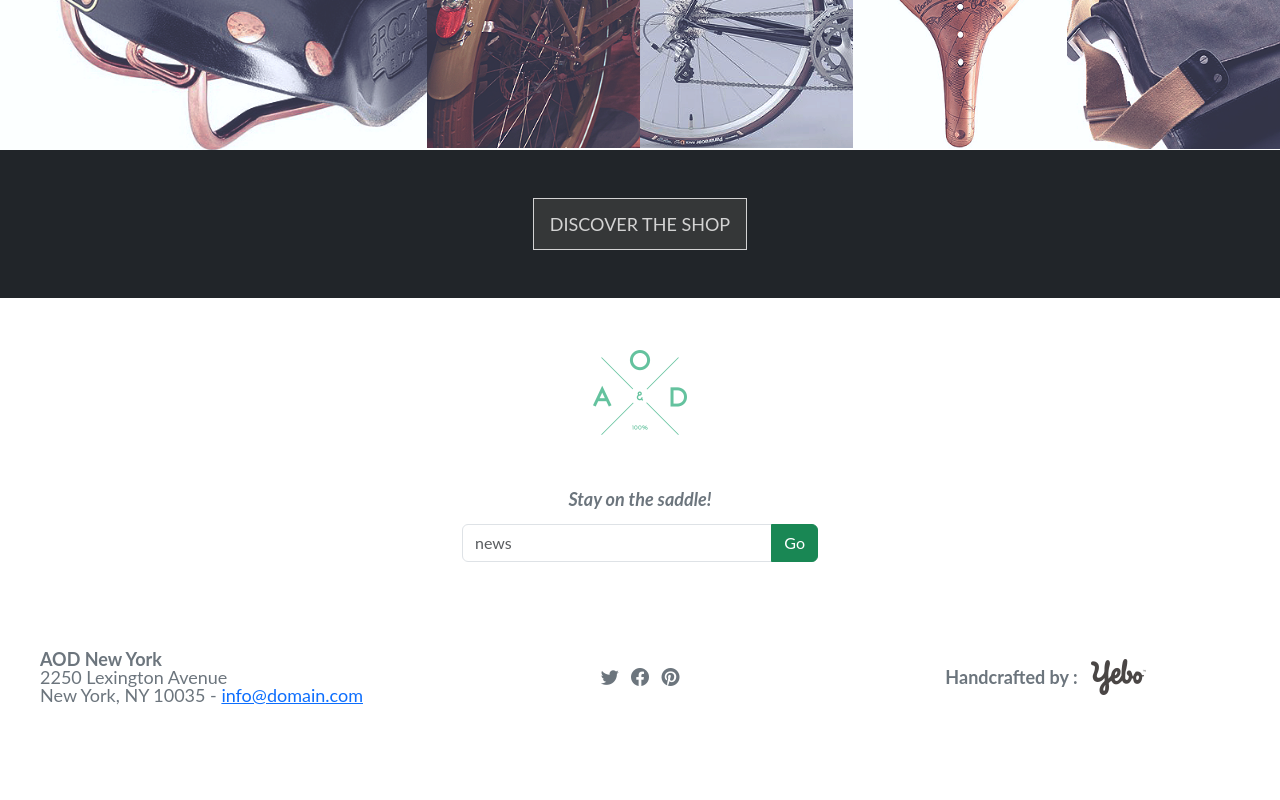
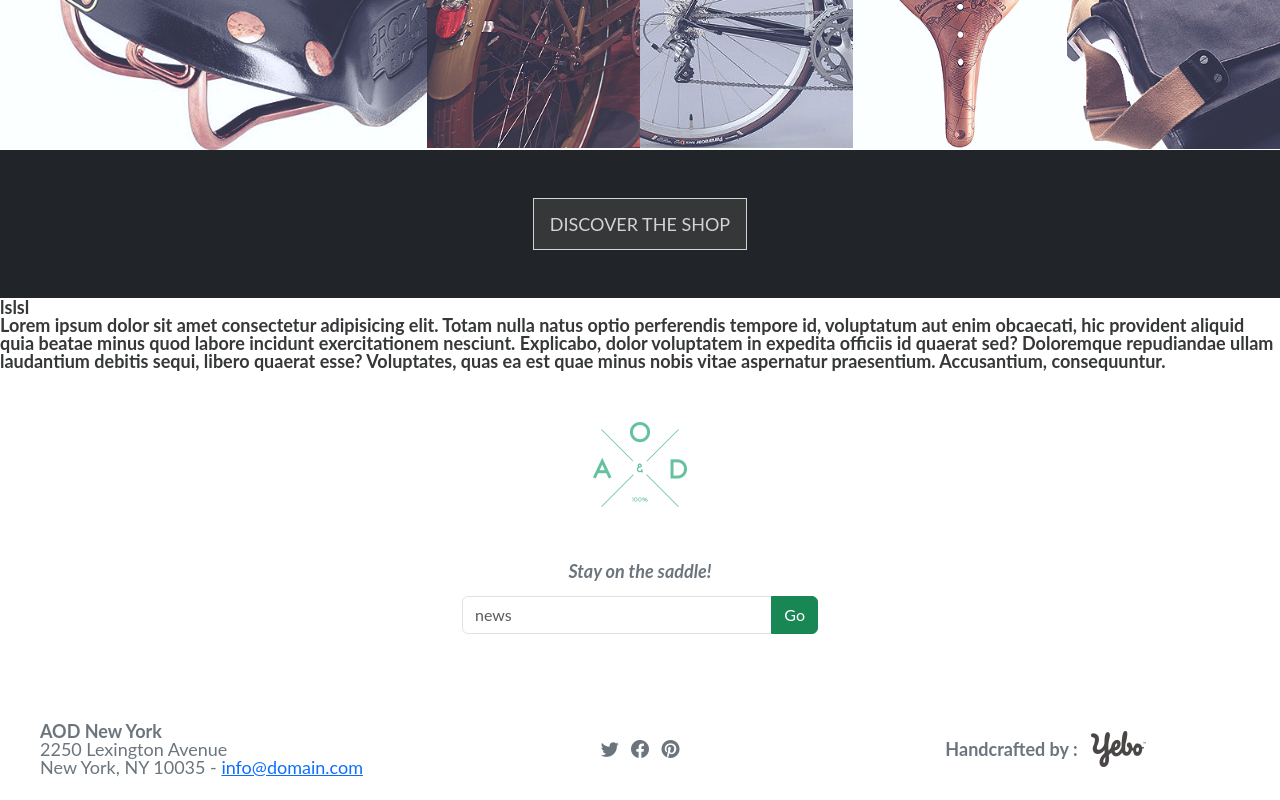
Before and after one commit to Realise-Formation-Digital/23.02-JS-Projet-Bike, a plain HTML site: page index.html in a window 1280 px wide. Shown: the part 3053-3853 px from the top of the page. Before the commit the page ends 3781 px from the top, so only its background shows below. Drawn offline with nearby package versions, Linux system fonts and the light colour scheme.

Commit message:
First_Commit

```diff
--- a/index.html
+++ b/index.html
@@ -195,6 +195,15 @@
 <section id="discover" class="w-100 bg-dark text-center">
   <button class="text-uppercase m-5 p-3 btn-shop">discover the shop</button>
 </section>
+<!-- Commande kelian et yasmina -->
+<section>
+  <div class="form">
+    <h1>lslsl</h1>
+
+    <p>Lorem ipsum dolor sit amet consectetur adipisicing elit. Totam nulla natus optio perferendis tempore id, voluptatum aut enim obcaecati, hic provident aliquid quia beatae minus quod labore incidunt exercitationem nesciunt.
+    Explicabo, dolor voluptatem in expedita officiis id quaerat sed? Doloremque repudiandae ullam laudantium debitis sequi, libero quaerat esse? Voluptates, quas ea est quae minus nobis vitae aspernatur praesentium. Accusantium, consequuntur.</p>
+  </div>
+</section>
 <!-- partie news letter sylvain -->
 <section id="news" class="text-center w-100">
   <div class="container mt-5 mb-5">
```
